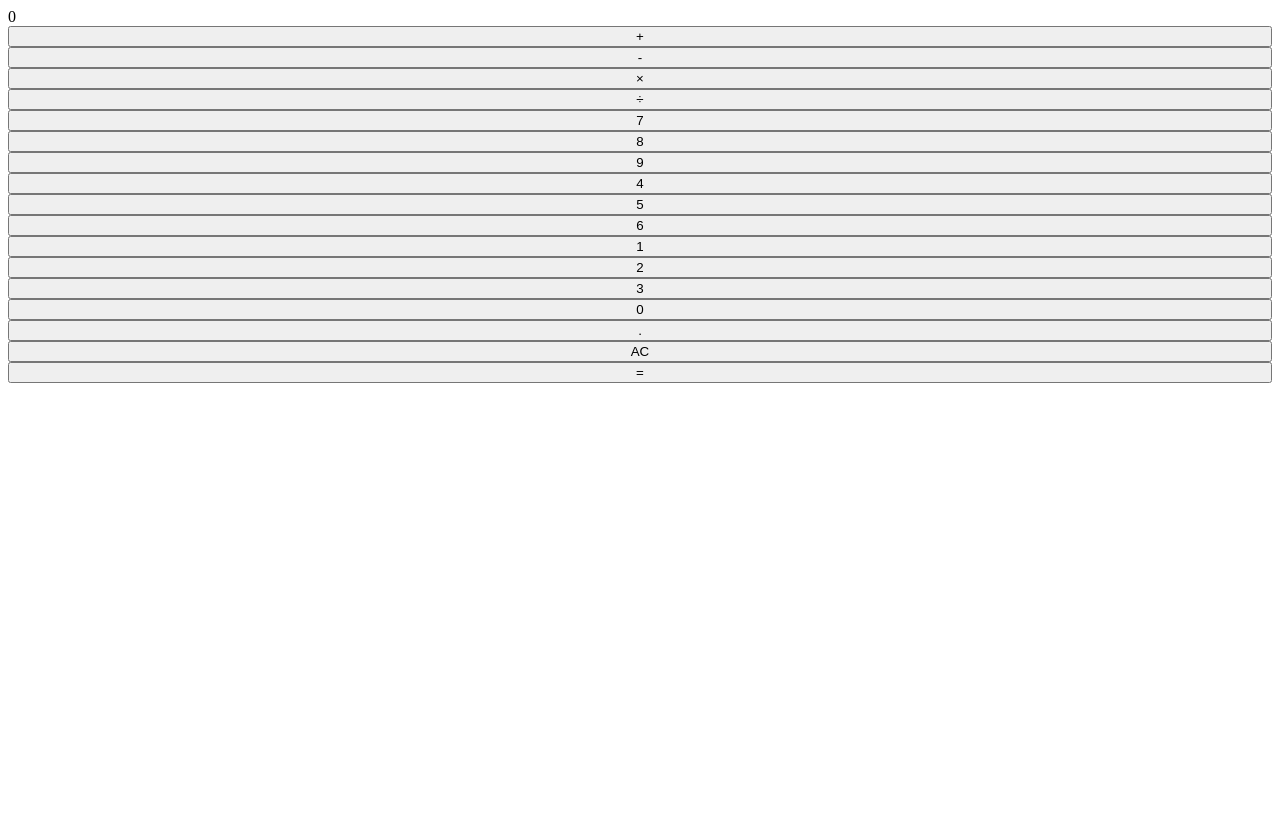
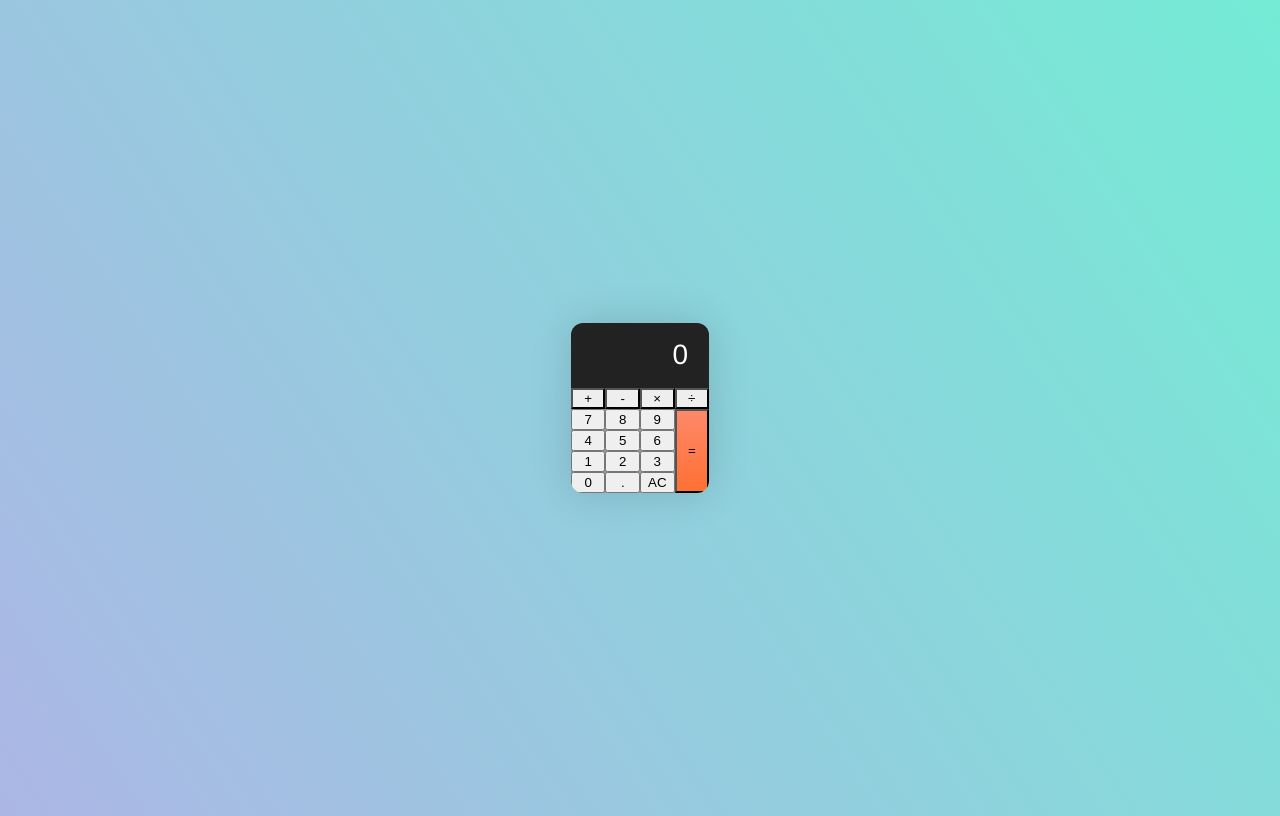
Before and after one commit to RamonLucio/calculator, a plain HTML site: page index.html in a window 1280 px wide. Drawn offline with Linux system fonts and the light colour scheme.

Commit message:
Add style

```diff
--- a/style.css
+++ b/style.css
@@ -1,3 +1,49 @@
+:root {
+    font-family: Helvetica, Arial, sans-serif;
+}
+
+html {
+    font-size: 175%;
+    font-weight: 300;
+    line-height: 1.3;
+}
+
+body {
+    align-items: center;
+    background-image: linear-gradient(236deg, #74ebd5, #acb6e5);
+    display: flex;
+    height: 100vh;
+    justify-content: center;
+}
+
+.calculator {
+    border-radius: 12px;
+    box-shadow: 0 0 40px 0px rgba(0, 0, 0, 0.15);
+    margin-left: auto;
+    margin-right: auto;
+    max-width: 15em;
+    overflow: hidden;
+}
+
+.calculator-display {
+    background-color: #222222;
+    color: #fff;
+    padding: 0.5em 0.75em;
+    text-align: right;
+}
+
 .calculator-keys {
+    background-color: #999;
     display: grid;
+    grid-template-columns: repeat(4, 1fr);
 }
+
+.operator-key {
+    background-color: #eee;
+}
+
+.equals-key {
+  background-image: linear-gradient(to bottom, #fe886a, #ff7033);
+  grid-column: -2;
+  grid-row: 2 / span 4;
+}
```
